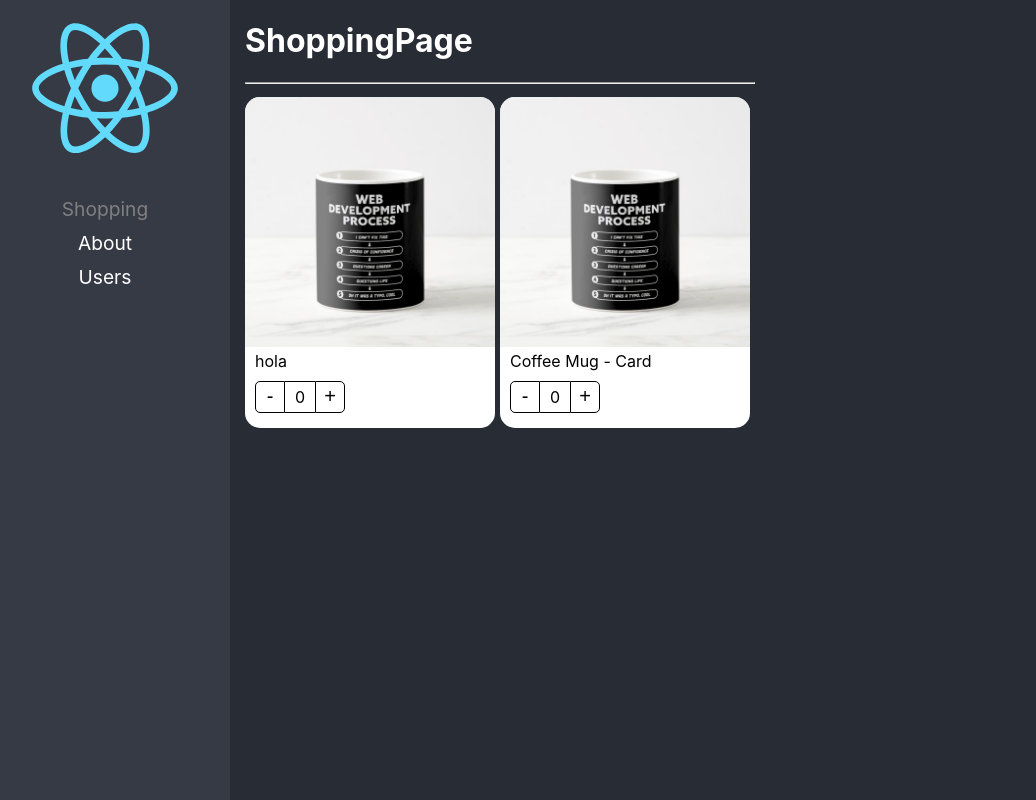
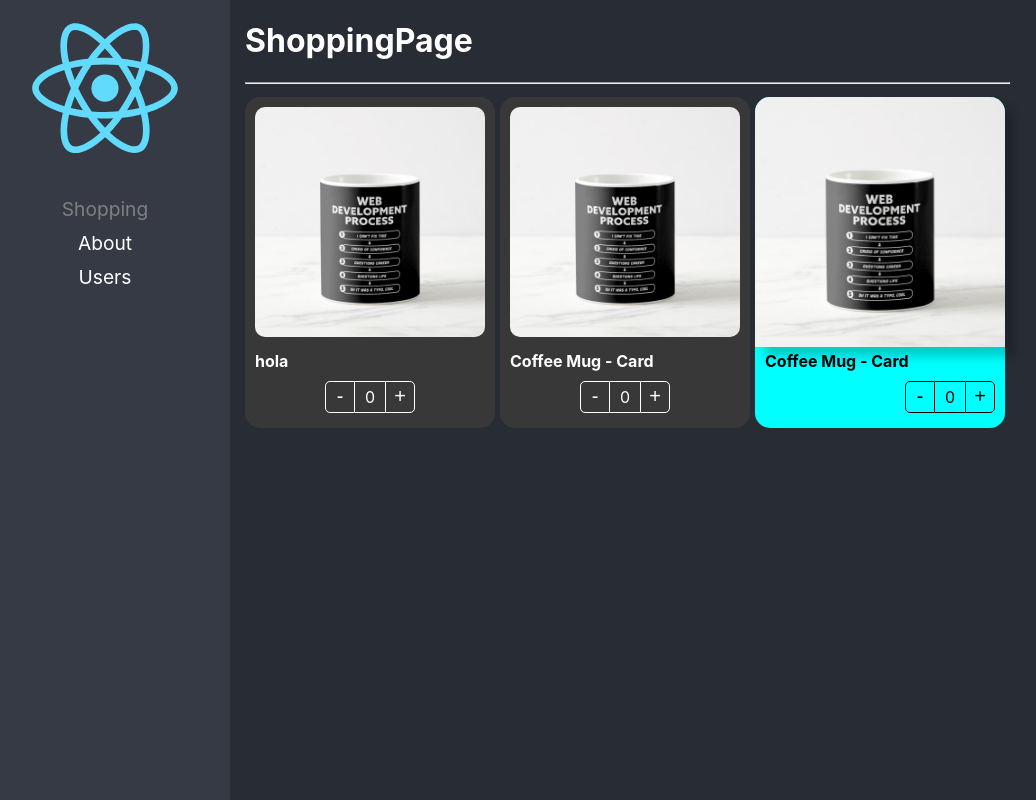
Before and after one commit to jdanign/react-pro-app, a React (Create React App) app: page /home in a window 1280 px wide. Shown: the whole page, without its empty margins (20-1056 px from the left). Built offline with nearby package versions, Linux system fonts and the light colour scheme.

Commit message:
Component Extend Styles - listo

```diff
--- a/package.json
+++ b/package.json
@@ -3,6 +3,7 @@
   "version": "0.1.0",
   "private": true,
   "dependencies": {
+    "@babel/plugin-proposal-private-property-in-object": "^7.21.11",
     "@testing-library/jest-dom": "^5.17.0",
     "@testing-library/react": "^13.4.0",
     "@testing-library/user-event": "^13.5.0",
--- a/src/routes/2-components-patterns/components/ProductButtons.tsx
+++ b/src/routes/2-components-patterns/components/ProductButtons.tsx
@@ -1,4 +1,6 @@
 import { useContext } from "react";
+
+import { ProductButtonsProps } from "../interfaces";
 
 import { ProductContext } from "./ProductCard";
 
@@ -16,12 +18,12 @@ const {
  * Patron de diseño: Compound Component Pattern.
  * Consume las propiedades del contexto generado en ProductContext.
  */
-export const ProductButtons = ()=>{
+export const ProductButtons = ({className='', style}:ProductButtonsProps)=>{
     const {increaseBy, counter} = useContext(ProductContext);
 
 
     return (
-        <div className={buttonsContainer}>
+        <div className={`${buttonsContainer} ${className}`} style={style}>
             <button
                 className={buttonMinus}
                 onClick={()=>increaseBy(-1)}
--- a/src/routes/2-components-patterns/components/ProductCard.tsx
+++ b/src/routes/2-components-patterns/components/ProductCard.tsx
@@ -16,7 +16,7 @@ const {Provider} = ProductContext;
 
 
 /**
- * Patron de diseño: Compound Component Pattern.
+ * Patron de diseño Compound Component Pattern:
  * Este componente puede compartir estado entre componentes
  * hijos, sin tener que pasar props explícitamente a través
  * de cada nivel del árbol de componentes.
@@ -24,8 +24,12 @@ const {Provider} = ProductContext;
  * del useContext en los componentes hijos.
  * Este componente puede llamar a sus componentes hijos como propiedades del mismo,
  * las propiedades  se establecen en el propio index.ts
+ *
+ * Patrón de diseño Extensible Styles:
+ * Recibe la prop className para añadirla a las clases que ya tenga el propio componente.
+ * Recibe la prop style para añadirla a los estilos que ya tenga el propio componente.
  */
-export const ProductCard = ({children, product}:ProductCardProps)=>{
+export const ProductCard = ({children, product, className='', style}:ProductCardProps)=>{
     const {counter, increaseBy} = useProduct(0);
 
 
@@ -35,7 +39,7 @@ export const ProductCard = ({children, product}:ProductCardProps)=>{
                 product, counter, increaseBy
             }}
         >
-            <div className={styles.productCard}>
+            <div className={`${styles.productCard} ${className}`} style={style}>
                 {children}
             </div>
         </Provider>
--- a/src/routes/2-components-patterns/components/ProductImage.tsx
+++ b/src/routes/2-components-patterns/components/ProductImage.tsx
@@ -1,4 +1,6 @@
 import { useContext } from "react";
+
+import { ProductImageProps } from "../interfaces";
 
 import { ProductContext } from "./ProductCard";
 
@@ -12,13 +14,13 @@ import noImage from '../assets/no-image.jpg'
  * Patron de diseño: Compound Component Pattern.
  * Consume las propiedades del contexto generado en ProductContext.
  */
-export const ProductImage = ({img=''}:{img?:string})=>{
+export const ProductImage = ({img='', className='', style}:ProductImageProps)=>{
     const {product} = useContext(ProductContext);
 
     const imgToShow:string = img ? img : (product.img ? product.img : noImage);
 
 
     return (
-        <img src={imgToShow} alt="Product" className={styles.productImg} />
+        <img src={imgToShow} alt="Product" className={`${styles.productImg} ${className}`} style={style} />
     )
 }
--- a/src/routes/2-components-patterns/components/ProductTitle.tsx
+++ b/src/routes/2-components-patterns/components/ProductTitle.tsx
@@ -1,4 +1,6 @@
 import { useContext } from "react";
+
+import { ProductTitleProps } from "../interfaces";
 
 import { ProductContext } from "./ProductCard";
 
@@ -11,13 +13,13 @@ import styles from '../styles/styles.module.css'
  * Patron de diseño: Compound Component Pattern.
  * Consume las propiedades del contexto generado en ProductContext.
  */
-export const ProductTitle = ({title=''}:{title?:string})=>{
+export const ProductTitle = ({title='', className='', style}:ProductTitleProps)=>{
     const {product} = useContext(ProductContext);
 
     const titleToShow:string = title ? title : (product.title ? product.title : '');
 
 
     return (
-        <span className={styles.productDescription}>{titleToShow}</span>
+        <span className={`${styles.productDescription} ${className}`} style={style}>{titleToShow}</span>
     )
 }
--- a/src/routes/2-components-patterns/components/index.ts
+++ b/src/routes/2-components-patterns/components/index.ts
@@ -6,7 +6,7 @@ import { ProductImage } from './'
 import { ProductTitle } from './'
 
 /**
- * Asigna otros componentes como sus propiedades.
+ * Asigna otros componentes como propiedades del componente padre.
  */
 export const ProductCard: ProductCardHocProps = Object.assign(ProductCardHoc, {
     Title: ProductTitle,
--- a/src/routes/2-components-patterns/pages/ShoppingPage.tsx
+++ b/src/routes/2-components-patterns/pages/ShoppingPage.tsx
@@ -1,4 +1,6 @@
 import {ProductButtons, ProductCard, ProductImage, ProductTitle} from "../components";
+
+import '../styles/custom-styles.css'
 
 
 const product = {
@@ -20,16 +22,46 @@ export const ShoppingPage = ()=>{
                 flexWrap: 'wrap'
             }}>
                 {/* Componente como propiedad de otro componente */}
-                <ProductCard product={product}>
-                    <ProductCard.Image />
-                    <ProductCard.Title title={'hola'} />
-                    <ProductCard.Buttons />
+                <ProductCard
+                    product={product}
+                    className='bg-dark text-white'
+                >
+                    <ProductCard.Image className='custom-image' />
+                    <ProductCard.Title title={'hola'} className='text-bold' />
+                    <ProductCard.Buttons className='custom-buttons' style={{
+                        display: 'flex',
+                        justifyContent: 'center'
+                    }} />
                 </ProductCard>
-                {/* Componente tradicional */}
-                <ProductCard product={product}>
-                    <ProductImage />
-                    <ProductTitle />
-                    <ProductButtons />
+                {/* Componente tradicional, componentes importados */}
+                <ProductCard
+                    product={product}
+                    className='bg-dark text-white'
+                >
+                    <ProductImage className='custom-image' />
+                    <ProductTitle className='text-bold' />
+                    <ProductButtons className='custom-buttons' style={{
+                        display: 'flex',
+                        justifyContent: 'center'
+                    }} />
+                </ProductCard>
+                {/* Componente tradicional, componentes importados */}
+                <ProductCard
+                    product={product}
+                    style={{
+                        backgroundColor: 'cyan'
+                    }}
+                >
+                    <ProductImage style={{
+                        boxShadow: '10px 10px 10px rgba(0,0,0,0.2)'
+                    }} />
+                    <ProductTitle style={{
+                        fontWeight: 'bold'
+                    }} />
+                    <ProductButtons style={{
+                        display: 'flex',
+                        justifyContent: 'end'
+                    }} />
                 </ProductCard>
             </div>
         </div>
--- /dev/null
+++ b/src/routes/2-components-patterns/styles/custom-styles.css
@@ -0,0 +1,22 @@
+.bg-dark{
+    background-color: rgb(56,56,56);
+}
+
+.text-white{
+    color: white;
+}
+
+.text-bold{
+    font-weight: bold;
+}
+
+.custom-image{
+    padding: 10px;
+    width: calc(100% - 20px);
+    border-radius: 20px;
+}
+
+.custom-buttons button, .custom-buttons div{
+    color: white;
+    border-color: white;
+}
```
Also changed, not shown: src/routes/2-components-patterns/interfaces/interfaces.ts (+32 -6 lines), 1 other file (tests, documents, lock files or other folders).
